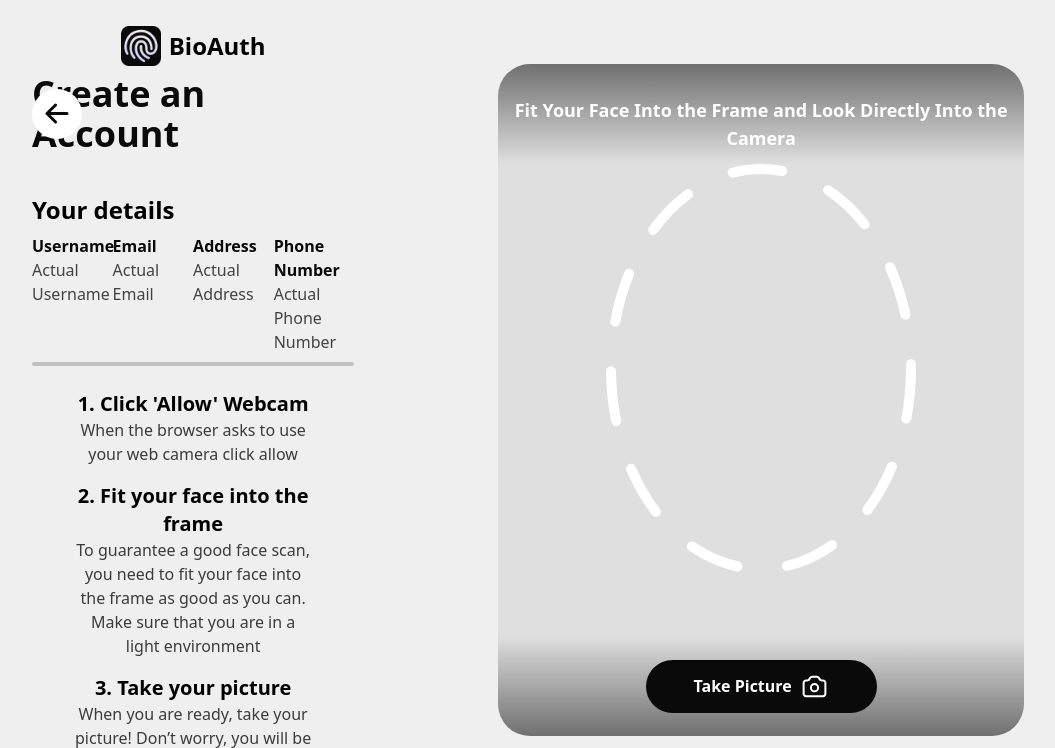
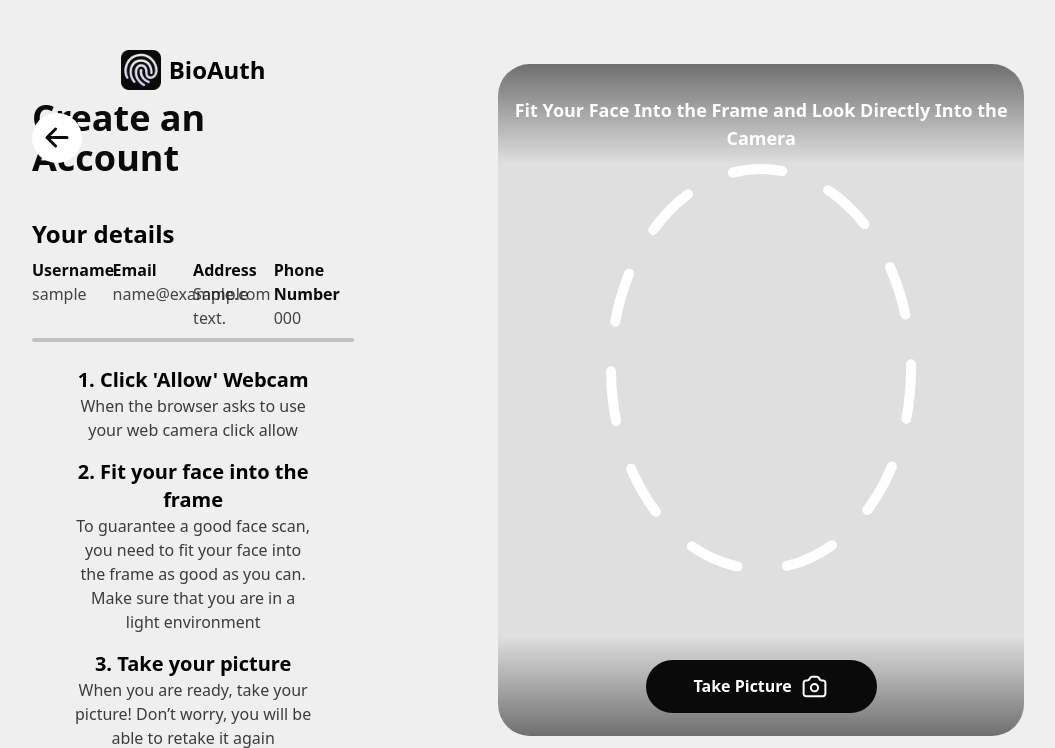
Before and after one commit to DATX11-DIT561-VT25-93/DATX11-DIT561-VT25-93, a Flask app: template flaskr/app/templates/register-face-scan.html in a window 1280 px wide. Shown: the top 748 px of the page, without its empty margins (112-1167 px from the left). Run offline with Flask 3, Linux system fonts and the light colour scheme; the template is opened without the code that fills it: most values are stand-ins (such as "Sample title", 1, 10 or a date in 2020); style sheets or scripts are compiled from the project's sources; parts of the project's set-up code (start-up, migrations or seed data) failed here and were passed over.

```diff
--- a/flaskr/app/face_auth.py
+++ b/flaskr/app/face_auth.py
@@ -20,7 +20,7 @@ rec_model = Facenet.load_facenet512d_model()
 # New code
 @face_auth_bp.route('/register/scan', methods=['POST', 'GET'])
 def register_scan():
-    return render_template('register-face-scan.html')
+    return render_template('register-face-scan.html', user_obj = session['user'])
 
 @face_auth_bp.route('/register', methods=['POST', 'GET'])
 def register():
--- a/flaskr/app/templates/register-face-scan.html
+++ b/flaskr/app/templates/register-face-scan.html
@@ -39,19 +39,19 @@
                     <div class="grid grid-cols-4 space-x-2 w-full text-[#0A0A0A] mt-2">
                         <div class="flex flex-col">
                             <p class="font-semibold">Username</p>
-                            <p class="opacity-75">Actual Username</p>
+                            <p class="opacity-75">{{ user_obj['username'] }}</p>
                         </div>
                         <div class="flex flex-col">
                             <p class="font-semibold">Email</p>
-                            <p class="opacity-75">Actual Email</p>
+                            <p class="opacity-75">{{ user_obj['email'] }}</p>
                         </div>
                         <div class="flex flex-col">
                             <p class="font-semibold">Address</p>
-                            <p class="opacity-75">Actual Address</p>
+                            <p class="opacity-75">{{ user_obj['address'] }}</p>
                         </div>
                         <div class="flex flex-col">
                             <p class="font-semibold">Phone Number</p>
-                            <p class="opacity-75">Actual Phone Number</p>
+                            <p class="opacity-75">{{ user_obj['phone'] }}</p>
                         </div>
                     </div>
                     <div class="my-2 w-full h-1 rounded-full bg-[#0A0A0A] opacity-20"></div>
```
